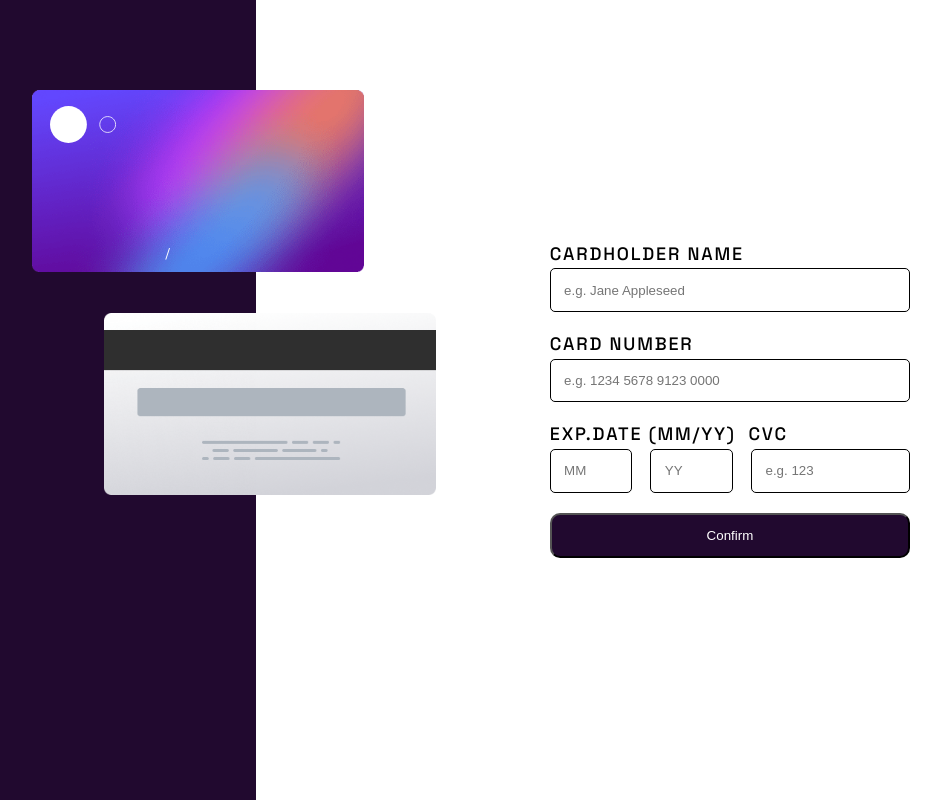
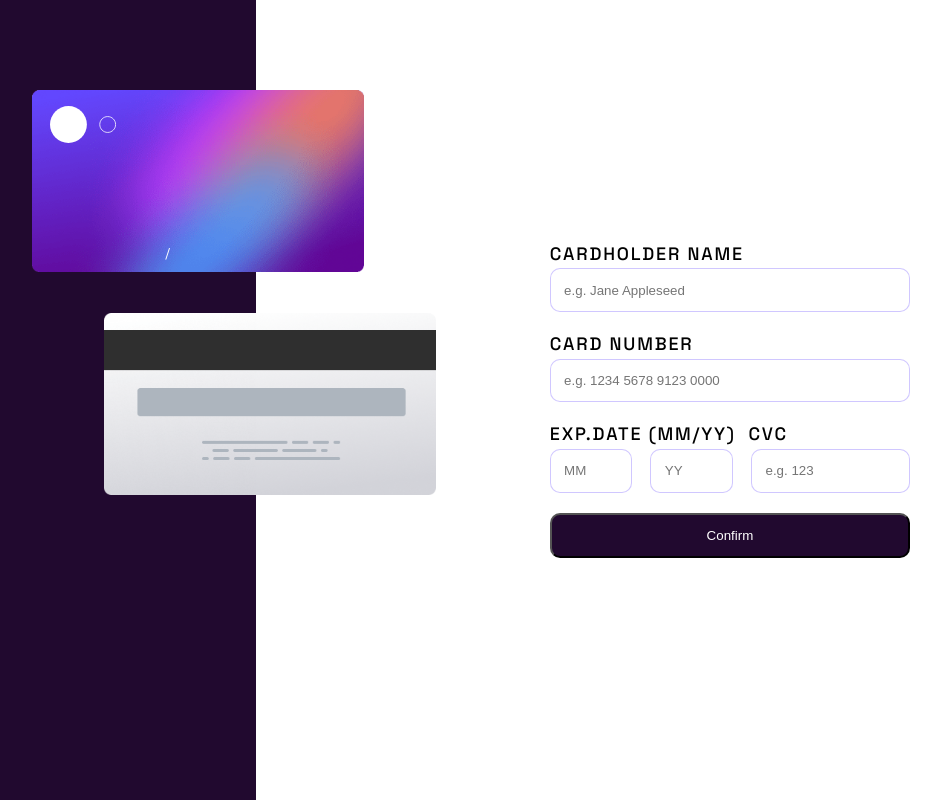
Before and after one commit to koyaboy-Frontend-Mentor/interactive-card-details-form-main, a React (Create React App) app: page / in a window 1280 px wide. Shown: the whole page, without its empty margins (76-1017 px from the left). Built offline with nearby package versions, Linux system fonts and the light colour scheme.

Commit message:
Update Form Validation

```diff
--- a/src/App.jsx
+++ b/src/App.jsx
@@ -13,6 +13,8 @@ function App() {
     },
 
     validationSchema: Yup.object({
+      name: Yup.string()
+        .required("Name is required"),
       cardNumber: Yup.string()
         .required("Card number is required")
         .matches(/^[0-9\s]+$/, "Wrong format, numbers only")
@@ -32,11 +34,6 @@ function App() {
     }),
   })
 
-
-
-
-
-  console.log(formik.values)
   return (
     <main>
       <div className="style-panel">
@@ -66,21 +63,28 @@ function App() {
             alt="card-back-img"
             className="card-back-img"
           />
-
+          <p className="cvc">{formik.values.cvc}</p>
         </div>
       </div>
       <div className="form-container">
         <form>
+          <div className="name">
             <label htmlFor="name">CARDHOLDER NAME</label>
             <input
               type="text"
               name="name"
               id="name"
+              style={{
+                border: formik.touched.name && formik.errors.name ? " 1px solid hsl(0, 100%, 66%)" : formik.touched.name ? " 1px solid hsl(278, 94%, 30%)" : "1px solid hsla(249, 99%, 64%, 0.3)"
+              }}
               placeholder="e.g. Jane Appleseed"
               onChange={formik.handleChange}
               value={formik.values.name}
               onBlur={formik.handleBlur}
             />
+            {formik.touched.name && formik.errors.name ? <p className="error-name"> {formik.errors.name}</p> : null}
+          </div>
+
 
           <div className="cardNumber">
             <label htmlFor="cardNumber"> CARD NUMBER</label>
@@ -88,6 +92,9 @@ function App() {
               type="text"
               name="cardNumber"
               id="cardNumber"
+              style={{
+                border: formik.touched.cardNumber && formik.errors.cardNumber ? " 1px solid hsl(0, 100%, 66%)" : formik.touched.cardNumber ? " 1px solid hsl(278, 94%, 30%)" : "1px solid hsla(249, 99%, 64%, 0.3)"
+              }}
               placeholder="e.g. 1234 5678 9123 0000"
               onChange={formik.handleChange}
               value={formik.values.cardNumber}
@@ -108,6 +115,9 @@ function App() {
               type="text"
               name="expiryMonth"
               id="expiryDate"
+              style={{
+                border: formik.touched.expiryMonth && formik.errors.expiryMonth ? " 1px solid hsl(0, 100%, 66%)" : formik.touched.expiryMonth ? " 1px solid hsl(278, 94%, 30%)" : "1px solid hsla(249, 99%, 64%, 0.3)"
+              }}
               placeholder="MM"
               onChange={formik.handleChange}
               value={formik.values.expiryMonth}
@@ -119,6 +129,9 @@ function App() {
               type="text"
               name="expiryYear"
               id="expiryDate"
+              style={{
+                border: formik.touched.expiryYear && formik.errors.expiryYear ? " 1px solid hsl(0, 100%, 66%)" : formik.touched.expiryYear ? " 1px solid hsl(278, 94%, 30%)" : "1px solid hsla(249, 99%, 64%, 0.3)"
+              }}
               placeholder="YY"
               onChange={formik.handleChange}
               value={formik.values.expiryYear}
@@ -131,6 +144,9 @@ function App() {
               name="cvc"
               id="cvc"
               className="cvc"
+              style={{
+                border: formik.touched.cvc && formik.errors.cvc ? " 1px solid hsl(0, 100%, 66%)" : formik.touched.cvc ? " 1px solid hsl(278, 94%, 30%)" : "1px solid hsla(249, 99%, 64%, 0.3)"
+              }}
               placeholder="e.g. 123"
               onChange={formik.handleChange}
               value={formik.values.cvc}
@@ -140,58 +156,6 @@ function App() {
 
           </div>
 
-
-
-
-
-
-
-          {/* <div className="date-cvc">
-            <div className="one">
-              <label htmlFor="expiryDate">EXP.DATE (MM/YY)</label>
-              <div className="input">
-                <input
-                  type="text"
-                  name="expiryMonth"
-                  id="expiryDate"
-                  placeholder="MM"
-                  onChange={formik.handleChange}
-                  value={formik.values.expiryMonth}
-                  onBlur={formik.handleBlur}
-                />
-                {formik.touched.expiryMonth && formik.errors.expiryMonth ? <p className="errors">{formik.errors.expiryMonth}</p> : null}
-
-                <input
-                  type="text"
-                  name="expiryYear"
-                  id="expiryDate"
-                  placeholder="YY"
-                  onChange={formik.handleChange}
-                  value={formik.values.expiryYear}
-                  onBlur={formik.handleBlur}
-                />
-                {formik.touched.expiryYear && formik.errors.expiryYear ? <p className="errors">{formik.errors.expiryYear}</p> : null}
-
-              </div>
-
-            </div>
-
-            <div className="three">
-              <label htmlFor="cvc"> CVC</label>
-              <input
-                type="number"
-                name="cvc"
-                id="cvc"
-                className="cvc"
-                placeholder="e.g. 123"
-                onChange={formik.handleChange}
-                value={formik.values.cvc}
-              />
-              {formik.touched.cvc && formik.errors.cvc ? <p className="errors">{formik.errors.cvc}</p> : null}
-            </div>
-
-          </div> */}
-
           <button> Confirm</button>
         </form>
       </div>
--- a/src/index.css
+++ b/src/index.css
@@ -44,8 +44,7 @@ p {
 input {
   padding: 1em;
   margin-bottom: 1.5em;
-  border-radius: 5px;
-  border: 1px solid
+  border-radius: 10px;
 }
 
 label {
@@ -147,15 +146,22 @@ div form {
   width: 38%;
 }
 
+
+input:hover {
+  cursor: pointer;
+}
+
+.name,
 .cardNumber {
   display: flex;
   flex-direction: column;
   position: relative;
 }
 
+.error-name,
 .error-cardNumber {
   position: absolute;
-  color: red;
+  color: hsl(0, 100%, 66%);
   top: 80%;
   font-size: 0.7rem;
   margin: 0;
@@ -164,12 +170,11 @@ div form {
 }
 
 
-
 .errors {
   position: absolute;
   top: 70%;
   font-size: 0.7rem;
-  color: red;
+  color: hsl(0, 100%, 66%);
   margin: 0;
   padding: 0;
   margin-bottom: 2em;
@@ -194,7 +199,6 @@ div form {
 .dateCvcInput-container input {
   width: 15%;
 }
-
 
 .error-year {
   left: 28%;
```
Lines whose indentation alone changed are shown as unchanged.
